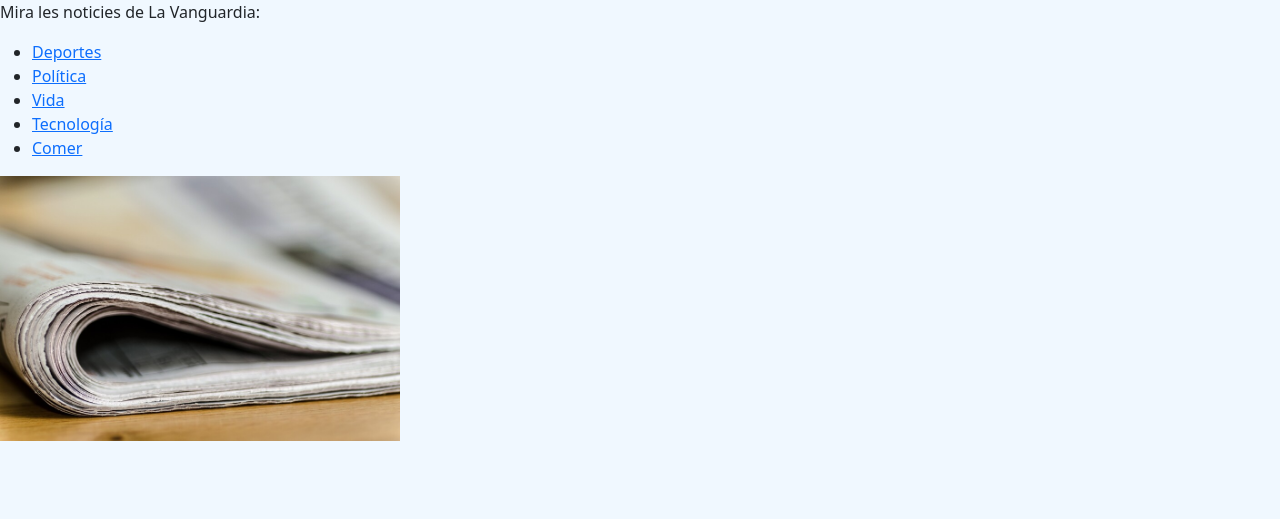
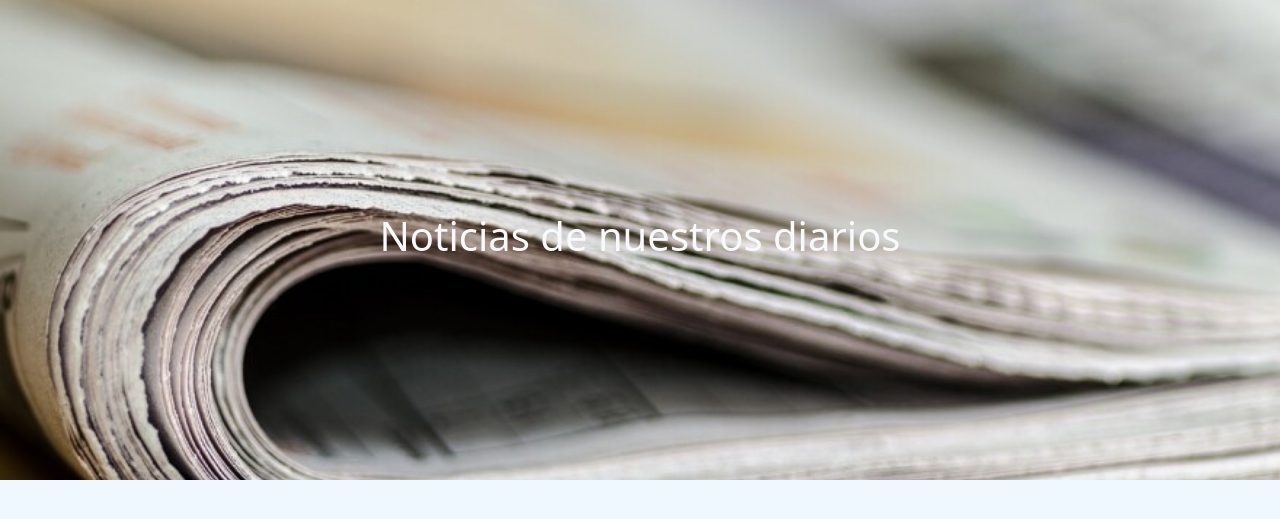
Before and after one commit to xddaso/proyecto-flask-rss, a Flask app: page / in a window 1280 px wide. Shown: the top 519 px of the page. Run offline with Flask 3, Linux system fonts and the light colour scheme.

Commit message:
Modificando index+

```diff
--- a/static/css/style.css
+++ b/static/css/style.css
@@ -11,3 +11,14 @@ img {
 .logo {
     width: 250px;
 }
+
+.contenedor {
+    background-image: url(../img/diaris.jpg);
+    height: 60vh;
+    background-repeat: no-repeat;
+    background-position: center;
+    background-size: cover;
+    display: flex;
+    align-items: center;
+    justify-content: center;
+}
--- a/templates/index.html
+++ b/templates/index.html
@@ -8,14 +8,8 @@
     <title>Diaris!</title>
 </head>
 <body>
-    <p>Mira les noticies de La Vanguardia:</p>
-    <ul>
-        <li><a href="/lavanguardia/deportes">Deportes</a></li>
-        <li><a href="/lavanguardia/politica">Política</a></li>
-        <li><a href="/lavanguardia/vida">Vida</a></li>
-        <li><a href="/lavanguardia/tecnologia">Tecnología</a></li>
-        <li><a href="/lavanguardia/comer">Comer</a></li>
-    </ul>
-    <img src="/static/img/diaris.jpg" alt="Diaris" />
+    <header class="contenedor">
+        <h1 class="text-light">Noticias de nuestros diarios</h1>
+    </header>
 </body>
 </html>
```
Also changed, not shown: templates/lavanguardia.html (+6 -3 lines).
